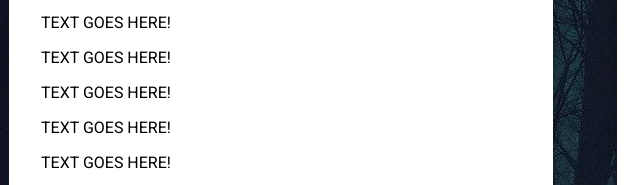
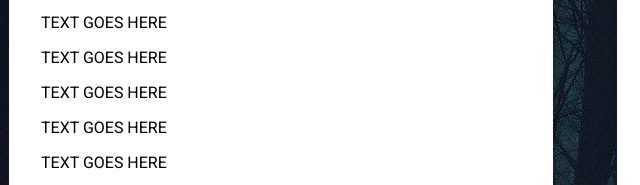
Before and after one commit to NektariosX01/project-cv, a website with bundled scripts: page index.html in a window 1280 px wide. Shown: the part 322-507 px from the top of the page, 55-695 px from the left. Built offline with nearby package versions, Linux system fonts and the light colour scheme.

Commit message:
removing exclamation mark to h1

```diff
--- a/index.html
+++ b/index.html
@@ -34,21 +34,21 @@
           and I am a happily married man to an amazing woman and have two children.
         </p>
         <p>
-          TEXT GOES HERE!
+          TEXT GOES HERE
         </p>
         <p>
-          TEXT GOES HERE!
+          TEXT GOES HERE
         </p>
       </article>
       <article>
         <p>
-          TEXT GOES HERE!
+          TEXT GOES HERE
         </p>
         <p>
-          TEXT GOES HERE!
+          TEXT GOES HERE
         </p>
         <p>
-          TEXT GOES HERE!
+          TEXT GOES HERE
         </p>
       </article>
       <article>
```
